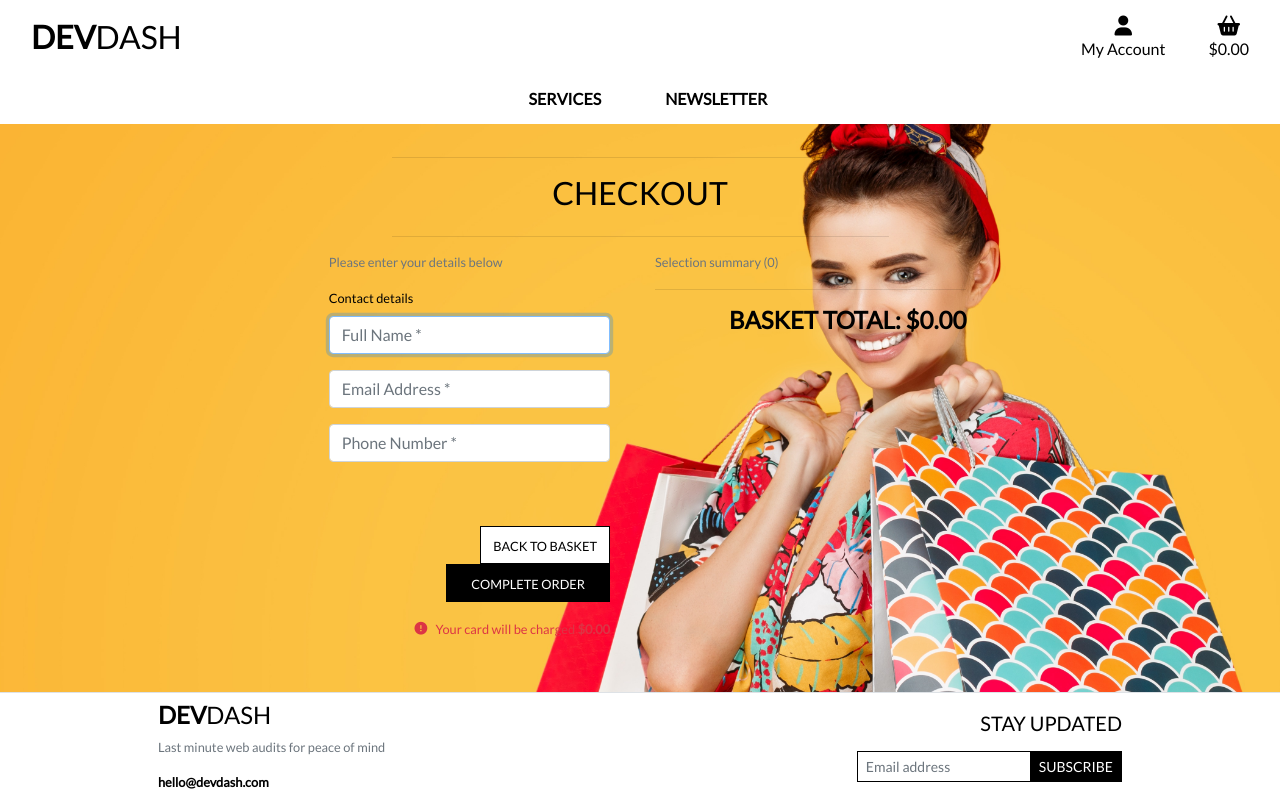
After one commit to henrytitheridge-stone/devdash_project, a Django app: template checkout/templates/checkout/checkout.html in a window 1280 px wide. The commit adds this page. Run offline with Django 3.2, Linux system fonts and the light colour scheme; the template is opened without the code that fills it: values that come from a table or form of the project are taken from there, others are empty; some libraries are stand-ins or nearby versions.

Commit message:
Wire up initial checkout template with urls, order form and crispy forms tags

```diff
--- a/basket/templates/basket/basket.html
+++ b/basket/templates/basket/basket.html
@@ -56,7 +56,7 @@
                                 <span class="icon"><i class="fas fa-chevron-left"></i></span>
                                 <span class="text-uppercase">Keep looking</span>
                             </a>
-                            <a href="#" class="btn btn-black rounded-0 btn-block mb-5">
+                            <a href="{% url 'checkout' %}" class="btn btn-black rounded-0 btn-block mb-5">
                                 <span class="icon"><i class="fas fa-lock"></i></span>
                                 <span class="text-uppercase text-white">Secure Checkout</span>
                             </a>
@@ -107,7 +107,7 @@
                                     <span class="icon"><i class="fas fa-chevron-left"></i></span>
                                     <span class="text-uppercase">Keep looking</span>
                                 </a>
-                                <a href="#" class="btn btn-black rounded-0 btn-lg">
+                                <a href="{% url 'checkout' %}" class="btn btn-black rounded-0 btn-lg">
                                     <span class="icon"><i class="fas fa-lock"></i></span>
                                     <span class="text-uppercase text-white">Secure Checkout</span>
                                 </a>
--- /dev/null
+++ b/checkout/templates/checkout/checkout.html
@@ -0,0 +1,85 @@
+{% extends "base.html" %}
+{% load static %}
+{% load crispy_forms_tags %}
+
+{% block page_header %}
+    <div class="container header-container">
+        <div class="row">
+            <div class="col"></div>
+        </div>
+    </div>
+{% endblock %}
+
+{% block content %}
+    <div class="overlay"></div>
+    <div class="container mb-2">
+        <div class="row">
+            <div class="col text-center mt-3">
+                <hr class="w-50">
+                <h2 class="logo-font text-black mb-4">Checkout</h2>
+                <hr class="w-50">
+            </div>
+        </div>
+
+        <div class="row">
+            <div class="col-12 col-lg-8 offset-lg-2">
+                <div class="row">
+                    <div class="col-12 col-lg-6 order-lg-last mb-5">
+                        <p class="text-muted small">Selection summary ({{ basket_items|length }})</p>
+                        {% for item in basket_items %}
+                            <div class="row mb-2">
+                                <div class="col-3">
+                                    {% if item.service.image %}
+                                        <img class="w-100 rounded shadow-sm" src="{{ item.service.image.url }}" alt="{{ item.service.name }}">
+                                    {% else %}
+                                        <img class="w-100 rounded shadow-sm" src="{{ MEDIA_URL }}noimage.png" alt="{{ item.service.name }}">
+                                    {% endif %}
+                                </div>
+                                <div class="col-6">
+                                    <p class="my-0 text-black"><strong>{{ item.service.name }}</strong></p>
+                                </div>
+                                <div class="col-3 text-right">
+                                    <p class="mt-0 small text-muted">${{ item.service.price }}</p>
+                                </div>
+                            </div>
+                        {% endfor %}
+                        <hr class="my-0">
+                        <div class="row text-black text-right">
+                            <div class="col">
+                                <h4 class="mt-3 logo-font"><strong>Basket total: ${{ grand_total|floatformat:2 }}</strong></h4>
+                            </div>
+                        </div>
+                    </div>
+
+                    <div class="col-12 col-lg-6">
+                        <div class="col-12">
+                            <p class="text-muted small">Please enter your details below</p>
+                            <form action="{% url 'checkout' %}" method="POST" id="payment-form">
+                                {% csrf_token %}
+                                <fieldset class="px-0 mb-5 border-0">
+                                    <legend class="fieldset-label small text-black w-auto">Contact details</legend>
+                                    {{ order_form.full_name|as_crispy_field }}
+                                    {{ order_form.email|as_crispy_field }}
+                                    {{ order_form.phone_number|as_crispy_field }}
+                                </fieldset>
+
+                                <div class="submit-button text-right mt-5 mb-2">
+                                    <a href="{% url 'view_basket' %}" class="btn btn-outline-black rounded-0">
+                                        <span class="text-uppercase small">Back to basket</span>
+                                    </a>
+                                    <button id="submit-button" class="btn btn-black rounded-0 px-4">
+                                        <span class="text-uppercase small text-white">Complete order</span>
+                                    </button>
+                                    <p class="small text-danger mt-3">
+                                        <span class="icon"><i class="fas fa-exclamation-circle"></i></span>
+							            <span>Your card will be charged <strong>${{ grand_total|floatformat:2 }}</strong></span>
+                                    </p>
+                                </div>
+                            </form>
+                        </div>
+                    </div>
+                </div>
+            </div>
+        </div>
+    </div>
+{% endblock %}
```
